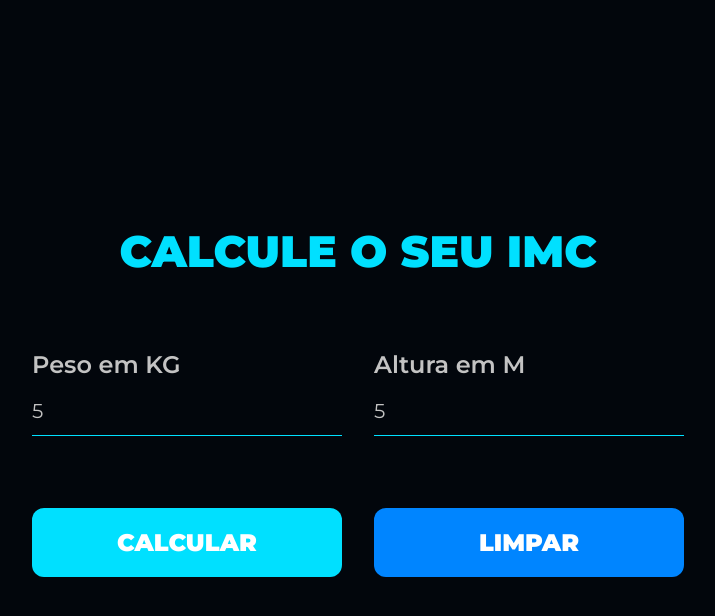
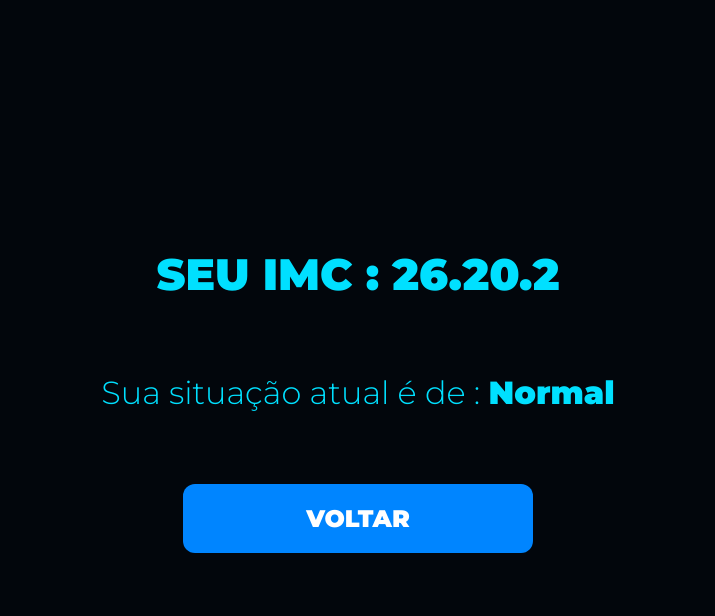
Before and after one commit to reisArthur2602/calculadora-imc, a React (Vite) app: page / in a window 1280 px wide. Both pictures are taken after typing "5", "5" into the empty fields and a click on the button "CALCULAR". Shown: the top 616 px of the page, without its empty margins (282-997 px from the left). Built offline with nearby package versions, Linux system fonts and the light colour scheme.

Commit message:
feat: funcionalidade de voltar

```diff
--- a/src/App.jsx
+++ b/src/App.jsx
@@ -15,8 +15,11 @@ export const App = () => {
 
 	return (
 		<Container>
-			<Calculadora setImc={setImc} />
-			{/* <Result /> */}
+			{imc ? (
+				<Result setImc={setImc} imc={imc} />
+			) : (
+				<Calculadora setImc={setImc} />
+			)}
 		</Container>
 	);
 };
--- a/src/components/Calculadora.jsx
+++ b/src/components/Calculadora.jsx
@@ -55,6 +55,8 @@ export const Calculadora = ({ setImc }) => {
 
 		let result = WeightNum / (HeightNum * HeightNum);
 		setImc(result.toFixed(1));
+		setHeight('');
+		setWeight('');
 	};
 
 	const handleClean = () => {
--- a/src/components/Result.jsx
+++ b/src/components/Result.jsx
@@ -13,14 +13,19 @@ const PStyled = styled.p`
 	}
 `;
 
-export const Result = ({ imc, situation }) => {
+export const Result = ({ imc, situation, setImc }) => {
+
+	const handleBack = () => {
+		setImc('');
+	};
+
 	return (
 		<Container>
 			<h1>Seu IMC : 26.2{imc}</h1>
 			<PStyled>
 				Sua situação atual é de : <strong>Normal{situation}</strong>
 			</PStyled>
-			<Button type="submit" color="#0085FF">
+			<Button type="button" color="#0085FF" onClick={handleBack}>
 				Voltar
 			</Button>
 		</Container>
```
